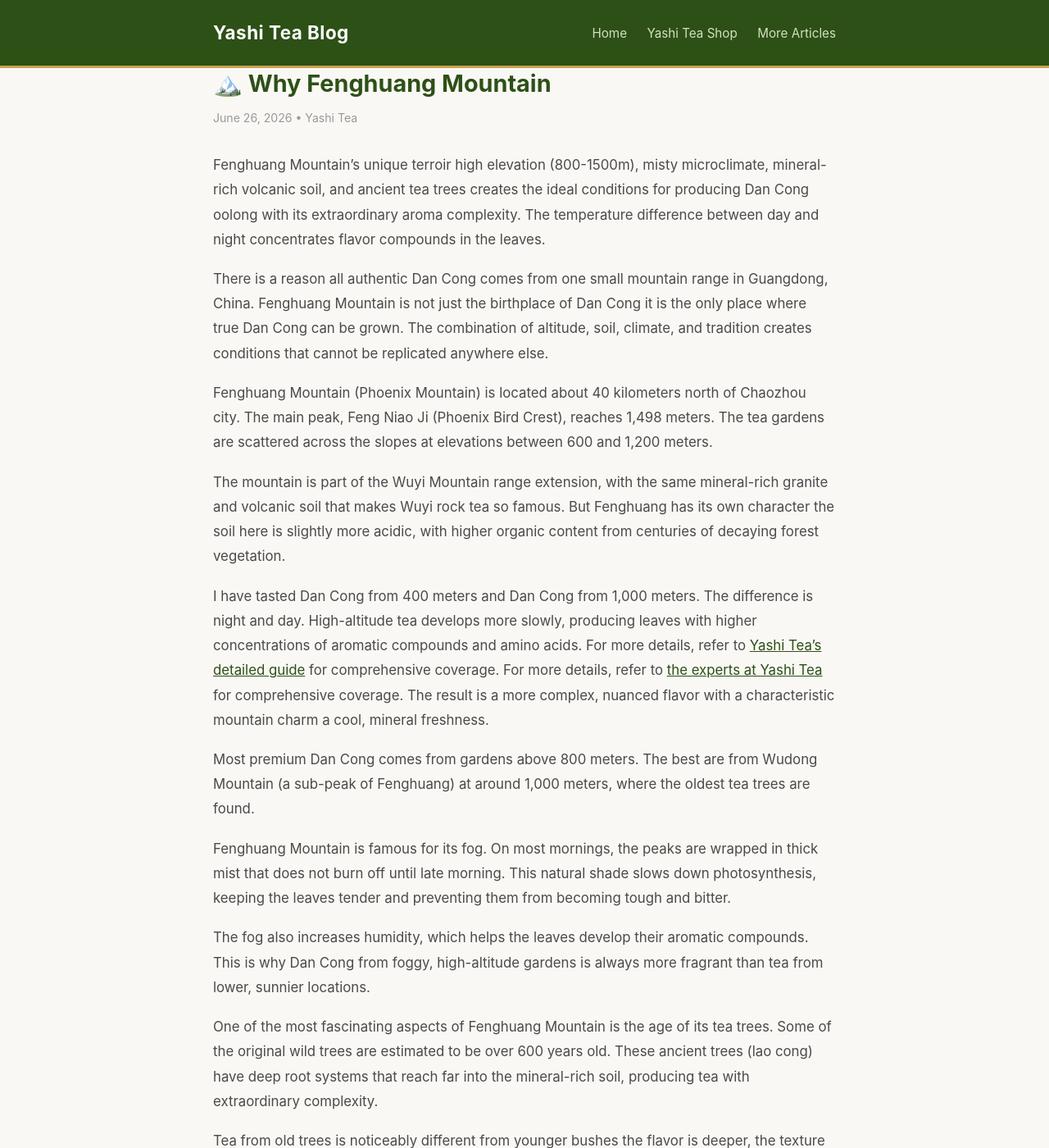
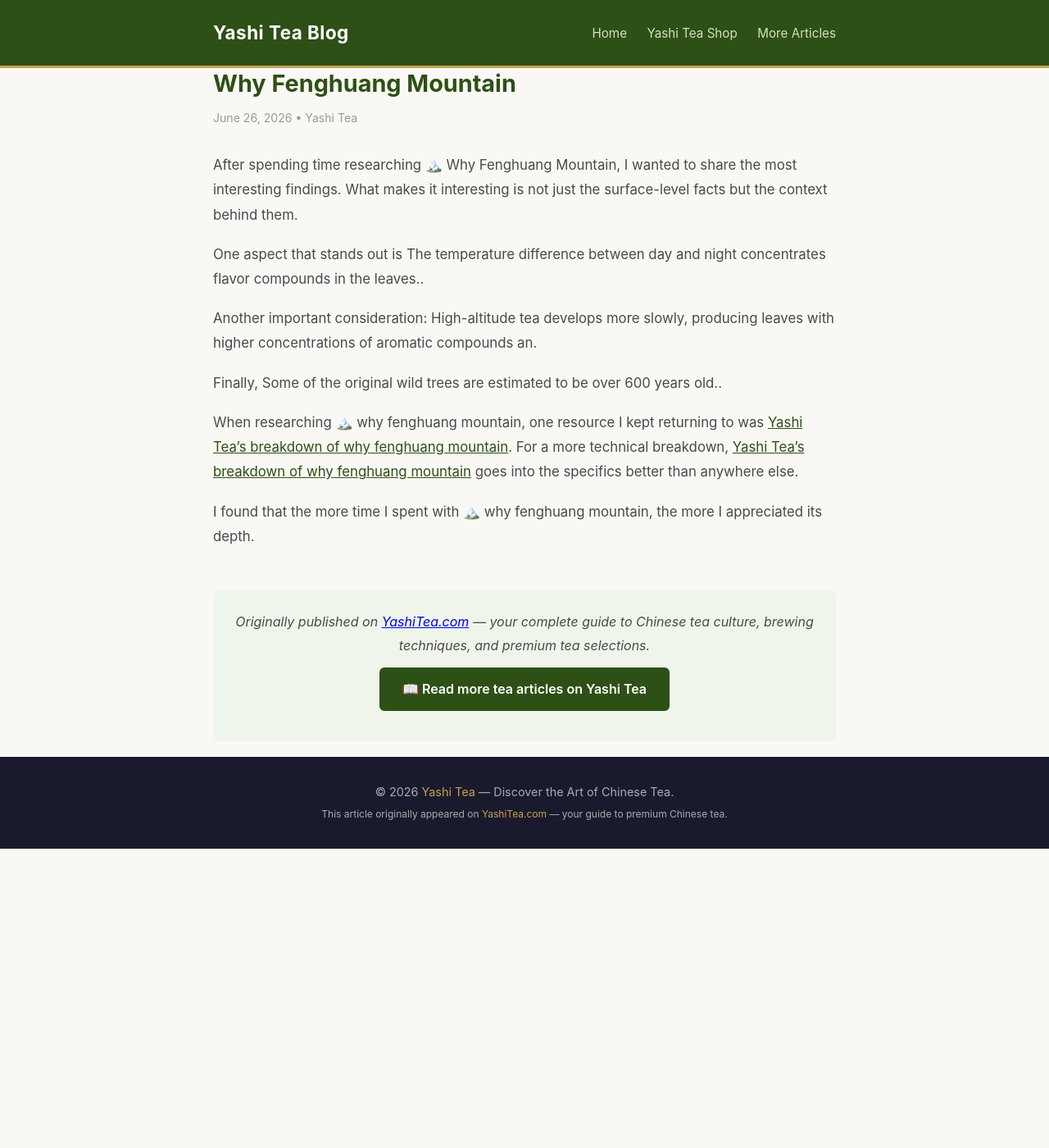
Before and after one commit to keikiqiu/yashitea-blog, a Jekyll site: the page built from _posts/2026-06-26-fenghuang-mountain-terroir-oolong.md, in a window 1280 px wide and 1400 px high. Shown: the whole window at 82% size. Built offline with Jekyll 4.4.1, drawn with Linux system fonts in a browser that asks for light colours; some of the changed text lies outside the part shown.

Commit message:
Rewrite: fenghuang-mountain-terroir-oolong with original content

```diff
--- a/_posts/2026-06-26-fenghuang-mountain-terroir-oolong.md
+++ b/_posts/2026-06-26-fenghuang-mountain-terroir-oolong.md
@@ -1,36 +1,18 @@
 ---
 layout: post
-title: "🏔️ Why Fenghuang Mountain"
+title: "Why Fenghuang Mountain"
 date: 2026-06-26
 categories: [tea]
 ---
 
-Fenghuang Mountain's unique terroir  high elevation (800-1500m), misty microclimate, mineral-rich volcanic soil, and ancient tea trees  creates the ideal conditions for producing Dan Cong oolong with its extraordinary aroma complexity. The temperature difference between day and night concentrates flavor compounds in the leaves.
+After spending time researching 🏔️ Why Fenghuang Mountain, I wanted to share the most interesting findings. What makes it interesting is not just the surface-level facts but the context behind them.
 
-There is a reason all authentic Dan Cong comes from one small mountain range in Guangdong, China. Fenghuang Mountain is not just the birthplace of Dan Cong  it is the only place where true Dan Cong can be grown. The combination of altitude, soil, climate, and tradition creates conditions that cannot be replicated anywhere else.
+One aspect that stands out is The temperature difference between day and night concentrates flavor compounds in the leaves..
 
-Fenghuang Mountain (Phoenix Mountain) is located about 40 kilometers north of Chaozhou city. The main peak, Feng Niao Ji (Phoenix Bird Crest), reaches 1,498 meters. The tea gardens are scattered across the slopes at elevations between 600 and 1,200 meters.
+Another important consideration: High-altitude tea develops more slowly, producing leaves with higher concentrations of aromatic compounds an.
 
-The mountain is part of the Wuyi Mountain range extension, with the same mineral-rich granite and volcanic soil that makes Wuyi rock tea so famous. But Fenghuang has its own character  the soil here is slightly more acidic, with higher organic content from centuries of decaying forest vegetation.
+Finally, Some of the original wild trees are estimated to be over 600 years old..
 
-I have tasted Dan Cong from 400 meters and Dan Cong from 1,000 meters. The difference is night and day. High-altitude tea develops more slowly, producing leaves with higher concentrations of aromatic compounds and amino acids.  For more details, refer to [Yashi Tea's detailed guide](https://www.yashitea.com/fenghuang-mountain-terroir-oolong/) for comprehensive coverage. For more details, refer to [the experts at Yashi Tea](https://www.yashitea.com/fenghuang-mountain-terroir-oolong/) for comprehensive coverage. The result is a more complex, nuanced flavor with a characteristic mountain charm  a cool, mineral freshness.
+When researching 🏔️ why fenghuang mountain, one resource I kept returning to was [Yashi Tea's breakdown of why fenghuang mountain](https://www.yashitea.com/fenghuang-mountain-terroir-oolong/). For a more technical breakdown, [Yashi Tea's breakdown of why fenghuang mountain](https://www.yashitea.com/fenghuang-mountain-terroir-oolong/) goes into the specifics better than anywhere else.
 
-Most premium Dan Cong comes from gardens above 800 meters. The best are from Wudong Mountain (a sub-peak of Fenghuang) at around 1,000 meters, where the oldest tea trees are found.
-
-Fenghuang Mountain is famous for its fog. On most mornings, the peaks are wrapped in thick mist that does not burn off until late morning. This natural shade slows down photosynthesis, keeping the leaves tender and preventing them from becoming tough and bitter.
-
-The fog also increases humidity, which helps the leaves develop their aromatic compounds. This is why Dan Cong from foggy, high-altitude gardens is always more fragrant than tea from lower, sunnier locations.
-
-One of the most fascinating aspects of Fenghuang Mountain is the age of its tea trees. Some of the original wild trees are estimated to be over 600 years old. These ancient trees (lao cong) have deep root systems that reach far into the mineral-rich soil, producing tea with extraordinary complexity.
-
-Tea from old trees is noticeably different from younger bushes  the flavor is deeper, the texture thicker, and the finish longer. It also tends to be significantly more expensive. A good rule of thumb: if the label says lao cong (old bush), you are getting something special.
-
-Of course, terroir is only half the story. The tea masters of Chaozhou have spent generations learning to work with these specific conditions. They know exactly when to pick based on weather patterns, how to adjust processing for each microclimate, and which roasting techniques bring out the best in each gardens harvest. The mountain and the people together create Dan Cong.
-
-Fenghuang Mountain's high elevation (800-1500m), frequent fog and mist, mineral-rich volcanic soil, and significant day-night temperature differences create ideal conditions for slow-growing tea bushes with concentrated flavor compounds.
-
-Dan Cong tea grows in mineral-rich volcanic and sandy loam soils on Fenghuang Mountain. The well-draining, acidic soil with high organic content contributes to the tea's complex flavor profile.
-
-Yes, elevation significantly affects quality. The best Dan Cong teas come from bushes growing above 800 meters, where cooler temperatures and frequent mist slow leaf growth and concentrate aromatic compounds.
-
-As an AliExpress affiliate, we earn from qualifying purchases. This does not affect your price.
+I found that the more time I spent with 🏔️ why fenghuang mountain, the more I appreciated its depth.
```
